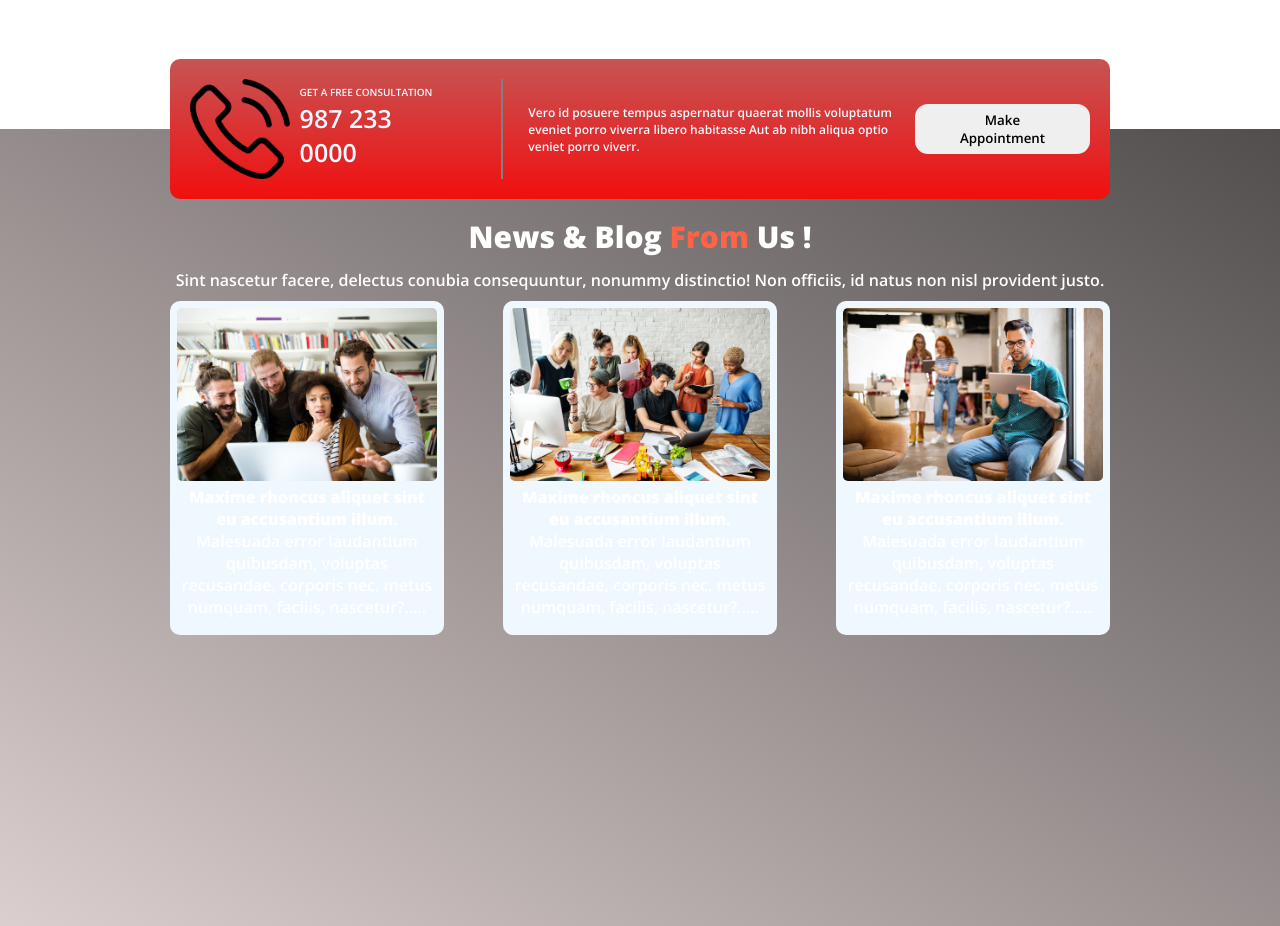
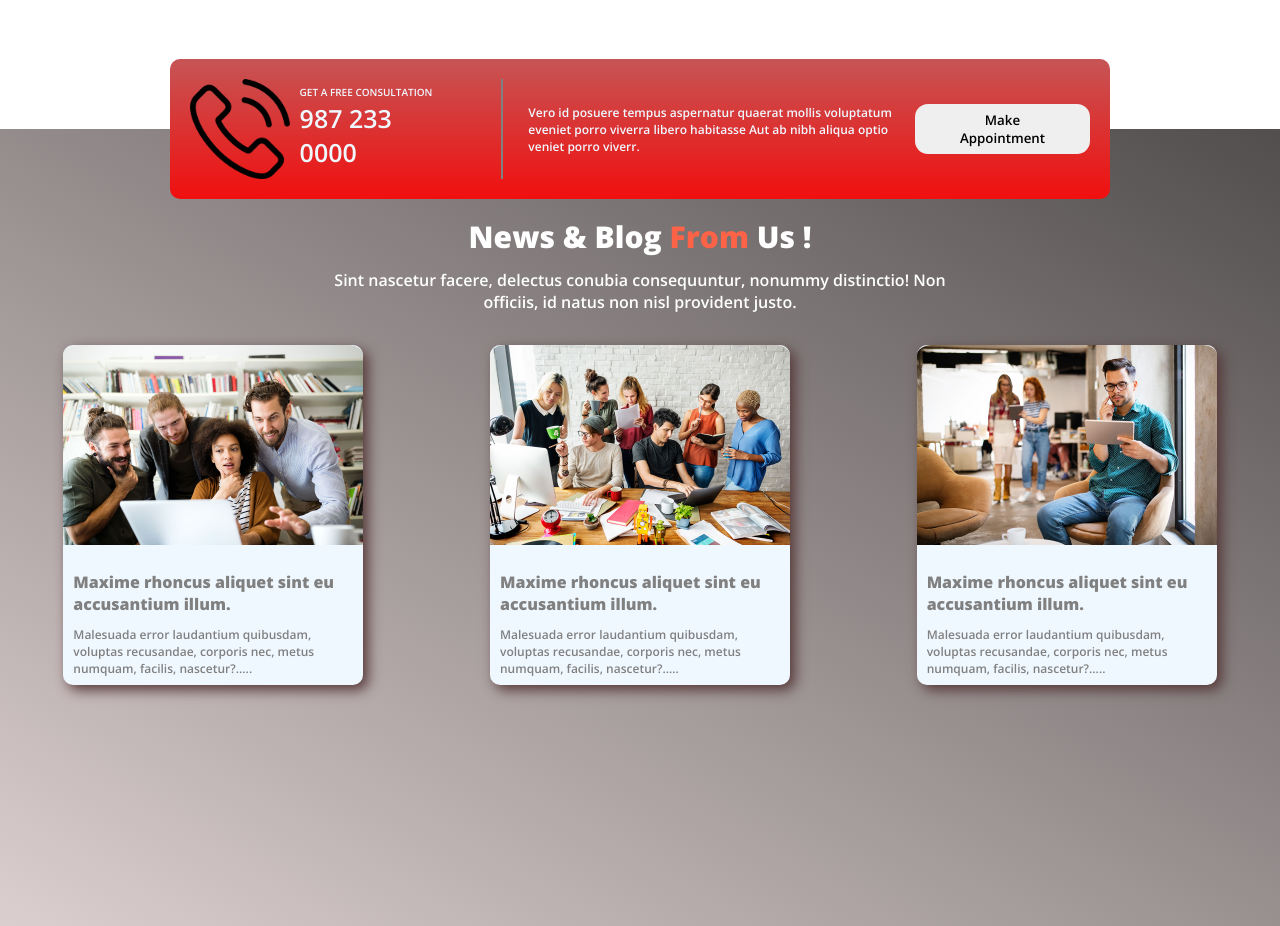
Before and after one commit to devalienbrain/07-NewYear-DynamicMe-V2, a plain HTML site: page index.html in a window 1280 px wide. Shown: the part 1561-2487 px from the top of the page. Drawn offline with nearby package versions, Linux system fonts and the light colour scheme.

Commit message:
Final Done

```diff
--- a/index.html
+++ b/index.html
@@ -105,33 +105,39 @@
 
     <section class="blog-all-sec">
 
-      <div class="contents-default-width blog-sec">
+      <div class="blog-sec">
         <h1>
           News & Blog <span class="tomato-col"> From </span> Us !
         </h1>
         <p>
-          Sint nascetur facere, delectus conubia consequuntur, nonummy distinctio! Non officiis, id natus non nisl
+          Sint nascetur facere, delectus conubia consequuntur, nonummy distinctio! Non <br> officiis, id natus non nisl
           provident
-          justo.
+          justo. <br> <br>
         </p>
         <div class="blogbox-container">
           <div class="blog-box">
             <img src="images/blog-1.jpg" alt="">
+            <div class="blog-box-inside-contensts">
               <h4>Maxime rhoncus aliquet sint eu accusantium illum.</h4>
               <p>Malesuada error laudantium quibusdam, voluptas recusandae, corporis nec, metus numquam, facilis,
                 nascetur?.....</p>
             </div>
+          </div>
           <div class="blog-box">
             <img src="images/blog-2.jpg" alt="">
+            <div class="blog-box-inside-contensts">
               <h4>Maxime rhoncus aliquet sint eu accusantium illum.</h4>
               <p>Malesuada error laudantium quibusdam, voluptas recusandae, corporis nec, metus numquam, facilis,
                 nascetur?.....</p>
             </div>
+          </div>
           <div class="blog-box">
             <img src="images/blog-3.jpg" alt="">
+            <div class="blog-box-inside-contensts">
               <h4>Maxime rhoncus aliquet sint eu accusantium illum.</h4>
               <p>Malesuada error laudantium quibusdam, voluptas recusandae, corporis nec, metus numquam, facilis,
                 nascetur?.....</p>
+            </div>
           </div>
         </div>
       </div>
--- a/style.css
+++ b/style.css
@@ -196,21 +196,38 @@ small {
 .blogbox-container {
   padding-top: 10px;
   display: flex;
-  justify-content: space-between;
+  justify-content: space-around;
   align-items: center;
+  color: gray;
+  text-align: left;
 }
 
 .blog-box {
-  width: 260px;
-  height: 320px;
+  width: 300px;
+  height: 340px;
   background-color: aliceblue;
   border-radius: 10px;
-  padding: 7px;
+  box-shadow: 5px 5px 13px rgb(86, 56, 56);
 }
 
 .blog-box img {
   width: 100%;
-  border-radius: 5px;
+  border-top-left-radius: 5%;
+  border-top-right-radius: 5%;
+}
+
+.blogbox-container h4 {
+  padding-top: 11px;
+  font-size: 16px;
+}
+
+.blogbox-container p {
+  padding-top: 11px;
+  font-size: 12px;
+}
+
+.blog-box-inside-contensts {
+  padding: 10px;
 }
 
 .footer-all {
```
Lines whose indentation alone changed are shown as unchanged.
